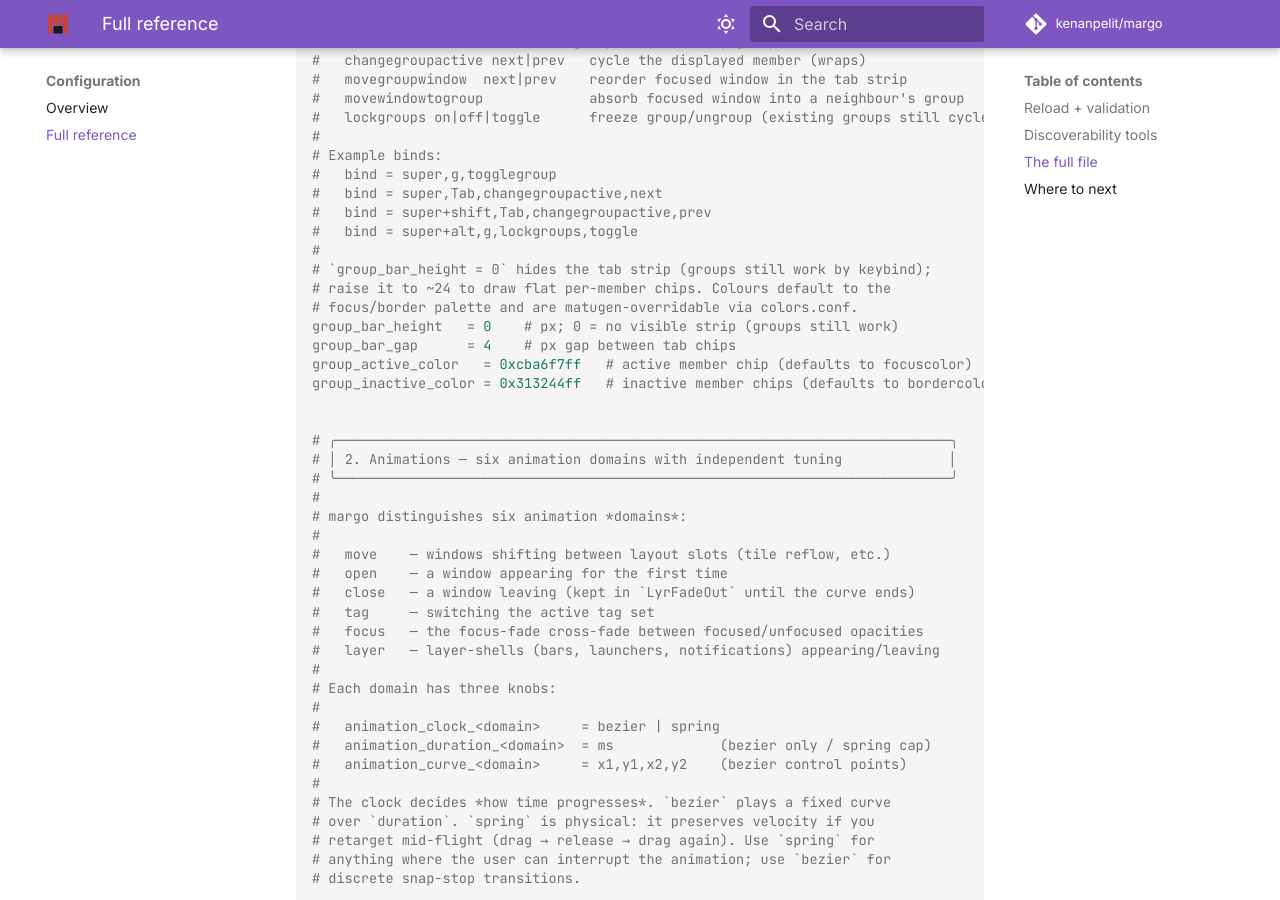
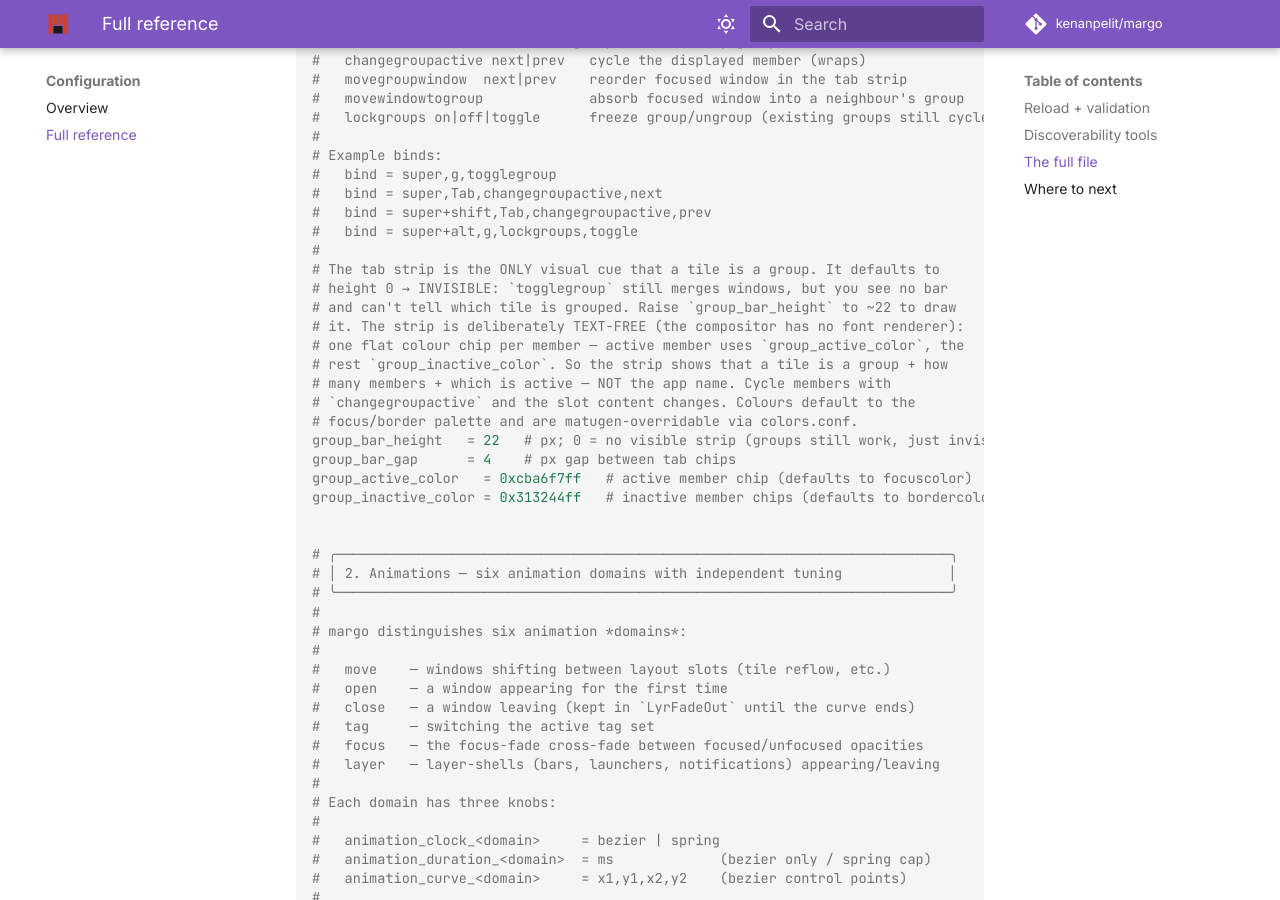
Before and after one commit to kenanpelit/margo, an MkDocs documentation site: the page built from docs/config-reference.md, in a window 1280 px wide and 900 px high, scrolled down 4349 px. Built offline with MkDocs 1.6.1 and Material for MkDocs 9.7.7, drawn with Linux system fonts in a browser that asks for light colours; comment, search, counter and statistics services are not loaded.

Commit message:
docs(groups): document group_bar_height gotchas (invisible default + text-free chips)
Users hit two surprises with tabbed groups: with group_bar_height=0 (the
default) togglegroup works but NOTHING shows, and even when raised the strip
has no titles (compositor has no font renderer) — just colour chips. Spell
both out in config.example.conf (snippet-embedded on the docs site) and the
curated configuration.md groups section. Example now ships group_bar_height=22.

Co-Authored-By: Claude Opus 4.8 <noreply@anthropic.com>

````diff
--- a/docs/configuration.md
+++ b/docs/configuration.md
@@ -143,8 +143,16 @@ bind = super+alt,    g,   lockgroups, toggle
 windowrule = group:1, appid:^kitty$
 ```
 
-The tab strip is drawn with flat solid-colour chips. It's **hidden by default**
-(`group_bar_height = 0`); raise it to draw the strip. Colours default to the
+The tab strip is the **only** on-screen cue that a tile is a group, and it is
+**hidden by default** (`group_bar_height = 0`). With height 0 `togglegroup` still
+merges windows, but you see no strip and can't tell which tile is grouped — raise
+`group_bar_height` to ~22 to draw it.
+
+The strip is deliberately **text-free** (the compositor has no font renderer): one
+flat colour chip per member, the active one in `group_active_color` and the rest in
+`group_inactive_color`. So it shows *that* a tile is a group, how many members it
+has, and which is active — **not** the app name. Cycle members with
+`changegroupactive` and the slot content changes. Colours default to the
 focus/border palette and follow matugen via `colors.conf`.
 
 | Key | Default | Meaning |
--- a/margo/src/config.example.conf
+++ b/margo/src/config.example.conf
@@ -167,10 +167,16 @@ blur_optimized = 1
 #   bind = super+shift,Tab,changegroupactive,prev
 #   bind = super+alt,g,lockgroups,toggle
 #
-# `group_bar_height = 0` hides the tab strip (groups still work by keybind);
-# raise it to ~24 to draw flat per-member chips. Colours default to the
+# The tab strip is the ONLY visual cue that a tile is a group. It defaults to
+# height 0 → INVISIBLE: `togglegroup` still merges windows, but you see no bar
+# and can't tell which tile is grouped. Raise `group_bar_height` to ~22 to draw
+# it. The strip is deliberately TEXT-FREE (the compositor has no font renderer):
+# one flat colour chip per member — active member uses `group_active_color`, the
+# rest `group_inactive_color`. So the strip shows that a tile is a group + how
+# many members + which is active — NOT the app name. Cycle members with
+# `changegroupactive` and the slot content changes. Colours default to the
 # focus/border palette and are matugen-overridable via colors.conf.
-group_bar_height   = 0    # px; 0 = no visible strip (groups still work)
+group_bar_height   = 22   # px; 0 = no visible strip (groups still work, just invisible)
 group_bar_gap      = 4    # px gap between tab chips
 group_active_color   = 0xcba6f7ff   # active member chip (defaults to focuscolor)
 group_inactive_color = 0x313244ff   # inactive member chips (defaults to bordercolor)
````
